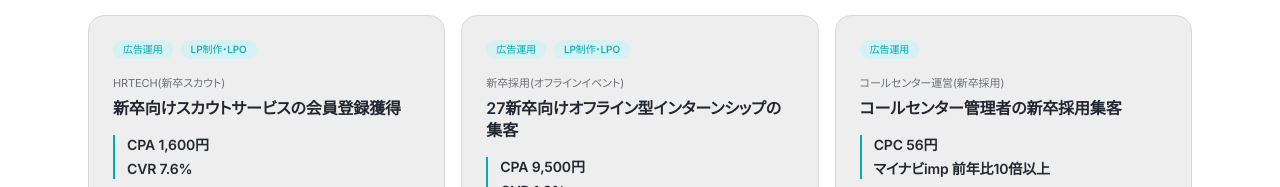
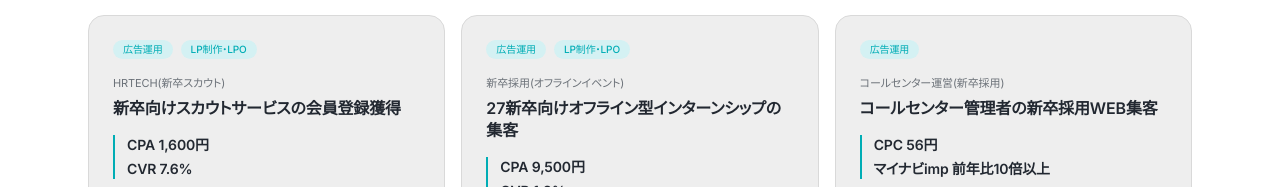
Before and after one commit to tomitayuto/portfolio-site, a Next.js app: page / in a window 1280 px wide. Shown: the part 3340-3527 px from the top of the page. Built offline with nearby package versions, Linux system fonts and the light colour scheme.

Commit message:
Works: ads-shinsotsu-eventのタイトル表記揺れ修正
「コールセンター管理者の新卒採用集客」→「コールセンター管理者の新卒採用WEB集客」
他カード(エンジニア派遣会社の新卒採用WEB集客 等)と「新卒採用WEB集客」表記で統一

```diff
--- a/app/data/works.ts
+++ b/app/data/works.ts
@@ -176,7 +176,7 @@ export const works: Work[] = [
     category: "ads",
     industry: "コールセンター運営(新卒採用)",
     industryCategory: "staffing",
-    title: "コールセンター管理者の新卒採用集客",
+    title: "コールセンター管理者の新卒採用WEB集客",
     summary:
       "コールセンタースタッフを管理する仕事という、新卒からはイメージしづらいニッチな職種の広告集客を対応しました。LPは設けずマイナビページへ直接送客することで、まず職種理解を促す動線設計とし、CPC最小化とクリック数最大化を運用軸としています。",
     metrics: ["CPC 56円", "マイナビimp 前年比10倍以上"],
```
